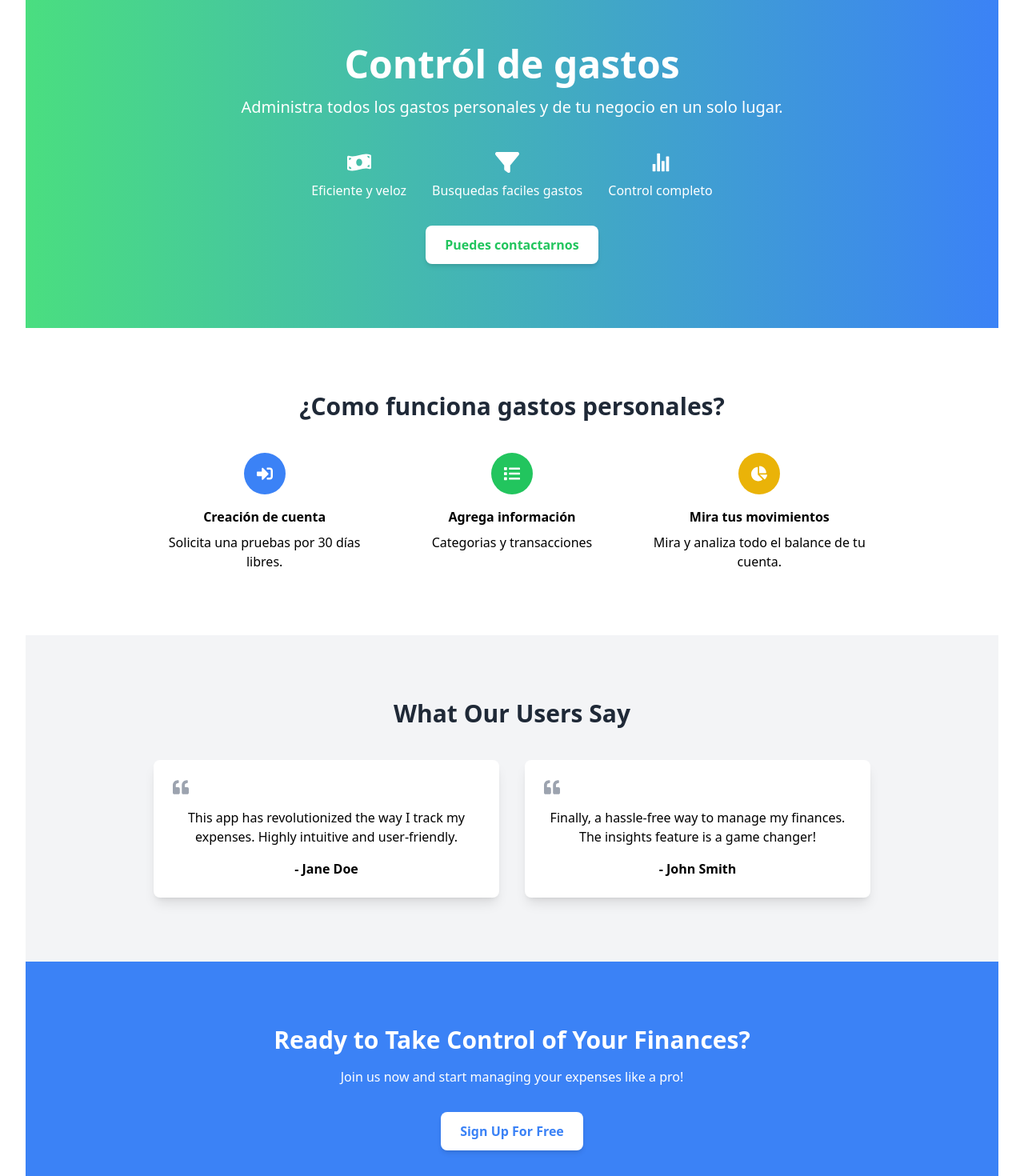
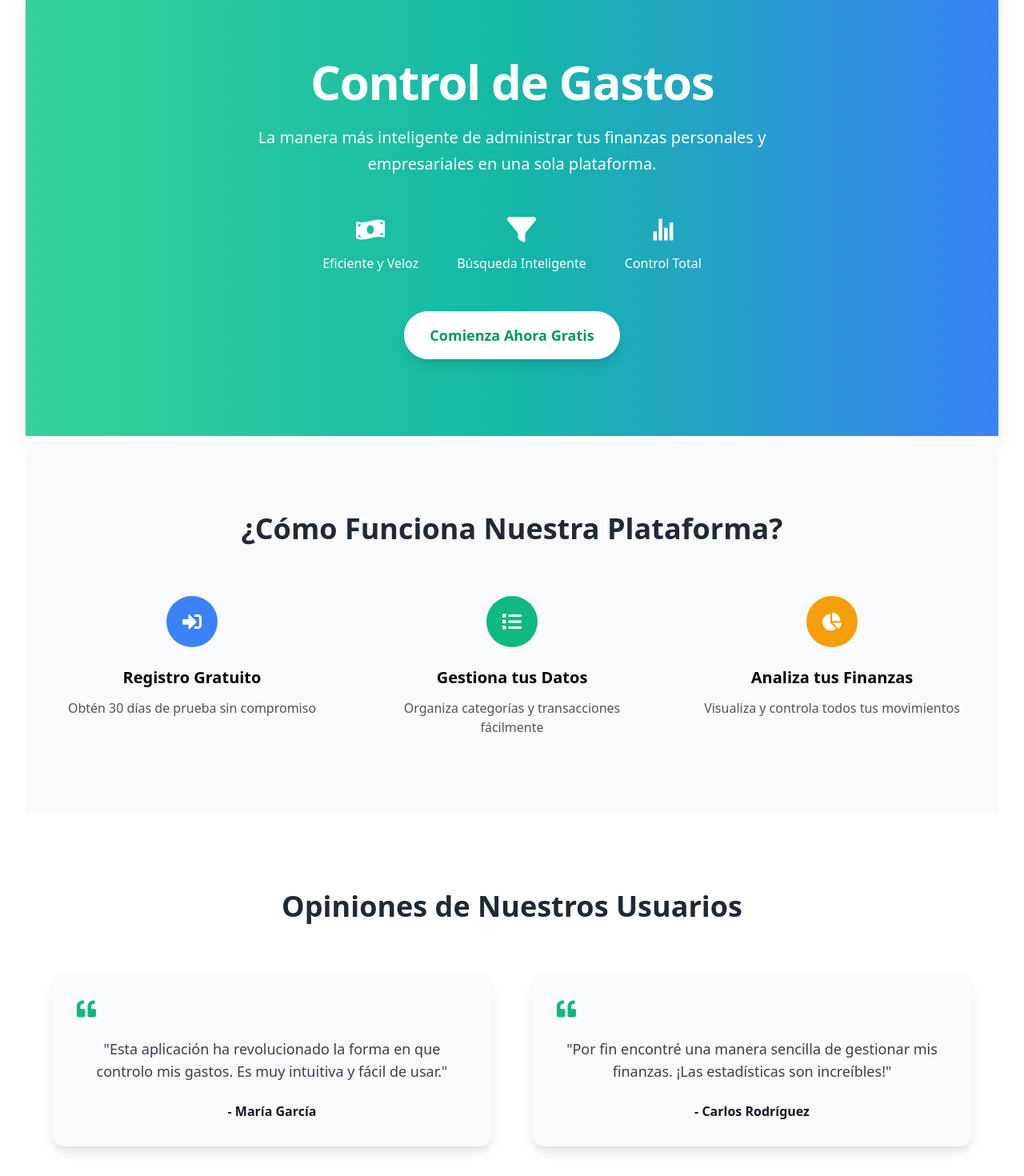
Before and after one commit to arieltecay/app_gastos, a React (Vite) app in the folder app/: page / in a window 1280 px wide. Shown: the part 120-1590 px from the top of the page at 80% size. Built offline with nearby package versions, Linux system fonts and the light colour scheme.

Commit message:
feat: mejorar el componente HeroSection en HomePage.jsx con un diseño más atractivo y contenido optimizado

```diff
--- a/app/src/components/Home/HomePage.jsx
+++ b/app/src/components/Home/HomePage.jsx
@@ -8,113 +8,110 @@ import {
 import { IoIosStats } from "react-icons/io";
 import { FaFilter } from "react-icons/fa6";
 import { Link } from "react-router-dom";
+
 const HeroSection = () => {
   return (
     <>
-            <div className="bg-gradient-to-r from-green-400 to-blue-500 text-white py-20 px-4">
+      {/* Hero Section con gradiente mejorado */}
+      <div className="bg-gradient-to-r from-emerald-400 via-teal-500 to-blue-500 text-white py-24 px-4 shadow-xl">
         <div className="max-w-7xl mx-auto flex flex-col items-center">
-                    {/* Heading */}
-                    <h1 className="text-5xl font-bold text-center">
-                        Contról de gastos
+          <h1 className="text-6xl font-bold text-center tracking-tight">
+            Control de Gastos
           </h1>
 
-                    {/* Subheading */}
-                    <p className="mt-4 text-xl text-center">
-                        Administra todos los gastos personales y de tu negocio en un solo lugar.
+          <p className="mt-6 text-xl text-center max-w-2xl leading-relaxed">
+            La manera más inteligente de administrar tus finanzas personales y empresariales en una sola plataforma.
           </p>
 
-                    {/* Feature Icons */}
-                    <div className="flex space-x-8 mt-10">
-                        <div className="flex flex-col items-center">
-                            <FaMoneyBillWave className="text-3xl" />
-                            <p className="mt-2">Eficiente y veloz</p>
+          {/* Iconos de características con hover effects */}
+          <div className="flex flex-wrap justify-center gap-12 mt-12">
+            <div className="flex flex-col items-center transform hover:scale-105 transition-transform duration-300">
+              <FaMoneyBillWave className="text-4xl text-white" />
+              <p className="mt-3 font-medium">Eficiente y Veloz</p>
             </div>
-                        <div className="flex flex-col items-center">
-                            <FaFilter className="text-3xl" />
-                            <p className="mt-2">Busquedas faciles gastos</p>
+            <div className="flex flex-col items-center transform hover:scale-105 transition-transform duration-300">
+              <FaFilter className="text-4xl text-white" />
+              <p className="mt-3 font-medium">Búsqueda Inteligente</p>
             </div>
-                        <div className="flex flex-col items-center">
-                            <IoIosStats className="text-3xl" />
-                            <p className="mt-2">Control completo</p>
+            <div className="flex flex-col items-center transform hover:scale-105 transition-transform duration-300">
+              <IoIosStats className="text-4xl text-white" />
+              <p className="mt-3 font-medium">Control Total</p>
             </div>
           </div>
 
-                    {/* Call to Action Button */}
+          {/* Botón CTA mejorado */}
           <Link to="/register">
-                        <button className="mt-8 px-6 py-3 bg-white text-green-500 font-semibold rounded-lg shadow-md hover:bg-gray-100 transition duration-300">
-                            Puedes contactarnos
+            <button className="mt-12 px-8 py-4 bg-white text-emerald-600 text-lg font-semibold rounded-full shadow-lg hover:bg-gray-50 hover:shadow-xl transform hover:-translate-y-1 transition-all duration-300">
+              Comienza Ahora Gratis
             </button>
           </Link>
         </div>
       </div>
-            {/* How it works */}
-            <div className="py-20 px-4">
-                <h2 className="text-3xl font-bold text-center text-gray-800">
-                    ¿Como funciona gastos personales?
+      {/* Sección Cómo Funciona */}
+      <div className="py-24 px-4 bg-gray-50">
+        <h2 className="text-4xl font-bold text-center text-gray-800">
+          ¿Cómo Funciona Nuestra Plataforma?
         </h2>
-                <div className="mt-10 max-w-4xl mx-auto grid grid-cols-1 md:grid-cols-3 gap-8">
-                    {/* Step 1 */}
-                    <div className="flex flex-col items-center text-center">
-                        <div className="p-4 rounded-full bg-blue-500 text-white mb-4">
-                            <FaSignInAlt className="text-xl" />
+        <div className="mt-16 max-w-6xl mx-auto grid grid-cols-1 md:grid-cols-3 gap-12">
+          <div className="flex flex-col items-center text-center group">
+            <div className="p-5 rounded-full bg-blue-500 text-white mb-6 group-hover:bg-blue-600 transition-colors duration-300">
+              <FaSignInAlt className="text-2xl" />
             </div>
-                        <h3 className="mb-2 font-semibold">Creación de cuenta</h3>
-                        <p>Solicita una pruebas por 30 días libres.</p>
+            <h3 className="text-xl mb-3 font-semibold">Registro Gratuito</h3>
+            <p className="text-gray-600">Obtén 30 días de prueba sin compromiso</p>
           </div>
-                    {/* Step 2 */}
-                    <div className="flex flex-col items-center text-center">
-                        <div className="p-4 rounded-full bg-green-500 text-white mb-4">
-                            <FaList className="text-xl" />
+          <div className="flex flex-col items-center text-center group">
+            <div className="p-5 rounded-full bg-emerald-500 text-white mb-6 group-hover:bg-emerald-600 transition-colors duration-300">
+              <FaList className="text-2xl" />
             </div>
-                        <h3 className="mb-2 font-semibold">Agrega información</h3>
-                        <p>Categorias y transacciones</p>
+            <h3 className="text-xl mb-3 font-semibold">Gestiona tus Datos</h3>
+            <p className="text-gray-600">Organiza categorías y transacciones fácilmente</p>
           </div>
-                    {/* Step 3 */}
-                    <div className="flex flex-col items-center text-center">
-                        <div className="p-4 rounded-full bg-yellow-500 text-white mb-4">
-                            <FaChartPie className="text-xl" />
+          <div className="flex flex-col items-center text-center group">
+            <div className="p-5 rounded-full bg-amber-500 text-white mb-6 group-hover:bg-amber-600 transition-colors duration-300">
+              <FaChartPie className="text-2xl" />
             </div>
-                        <h3 className="mb-2 font-semibold">Mira tus movimientos</h3>
-                        <p>Mira y analiza todo el balance de tu cuenta.</p>
+            <h3 className="text-xl mb-3 font-semibold">Analiza tus Finanzas</h3>
+            <p className="text-gray-600">Visualiza y controla todos tus movimientos</p>
           </div>
         </div>
       </div>
-            {/* Testimonials */}
-            <div className="bg-gray-100 py-20 px-4">
-                <h2 className="text-3xl font-bold text-center text-gray-800">
-                    What Our Users Say
+      {/* Testimonios */}
+      <div className="bg-white py-24 px-4">
+        <h2 className="text-4xl font-bold text-center text-gray-800">
+          Opiniones de Nuestros Usuarios
         </h2>
-                <div className="mt-10 max-w-4xl mx-auto grid grid-cols-1 md:grid-cols-2 gap-8">
-                    <div className="bg-white p-6 rounded-lg shadow-lg">
-                        <FaQuoteLeft className="text-xl text-gray-400" />
-                        <p className="mt-4">
-                            This app has revolutionized the way I track my expenses. Highly
-                            intuitive and user-friendly.
+        <div className="mt-16 max-w-6xl mx-auto grid grid-cols-1 md:grid-cols-2 gap-12">
+          <div className="bg-gray-50 p-8 rounded-2xl shadow-lg hover:shadow-xl transition-shadow duration-300">
+            <FaQuoteLeft className="text-2xl text-emerald-500" />
+            <p className="mt-6 text-lg text-gray-700">
+              "Esta aplicación ha revolucionado la forma en que controlo mis gastos.
+              Es muy intuitiva y fácil de usar."
             </p>
-                        <p className="mt-4 font-bold">- Jane Doe</p>
+            <p className="mt-6 font-bold text-gray-900">- María García</p>
           </div>
-                    <div className="bg-white p-6 rounded-lg shadow-lg">
-                        <FaQuoteLeft className="text-xl text-gray-400" />
-                        <p className="mt-4">
-                            Finally, a hassle-free way to manage my finances. The insights
-                            feature is a game changer!
+          <div className="bg-gray-50 p-8 rounded-2xl shadow-lg hover:shadow-xl transition-shadow duration-300">
+            <FaQuoteLeft className="text-2xl text-emerald-500" />
+            <p className="mt-6 text-lg text-gray-700">
+              "Por fin encontré una manera sencilla de gestionar mis finanzas.
+              ¡Las estadísticas son increíbles!"
             </p>
-                        <p className="mt-4 font-bold">- John Smith</p>
+            <p className="mt-6 font-bold text-gray-900">- Carlos Rodríguez</p>
           </div>
         </div>
       </div>
-            {/* CTA */}
-            <div className="bg-blue-500 text-white py-20 px-4">
+      {/* CTA Final */}
+      <div className="bg-gradient-to-r from-blue-500 to-emerald-500 text-white py-24 px-4">
         <div className="max-w-4xl mx-auto text-center">
-                    <h2 className="text-3xl font-bold">
-                        Ready to Take Control of Your Finances?
+          <h2 className="text-4xl font-bold">
+            ¿Listo para Tomar el Control de tus Finanzas?
           </h2>
-                    <p className="mt-4">
-                        Join us now and start managing your expenses like a pro!
+          <p className="mt-6 text-xl">
+            Únete ahora y comienza a gestionar tus gastos como un profesional
           </p>
           <Link to="/register">
-                        <button className="mt-8 px-6 py-3 bg-white text-blue-500 font-semibold rounded-lg shadow-md hover:bg-gray-100 transition duration-300">
-                            Sign Up For Free
+            <button className="mt-12 px-8 py-4 bg-white text-blue-600 text-lg font-semibold rounded-full shadow-lg hover:bg-gray-50 hover:shadow-xl transform hover:-translate-y-1 transition-all duration-300">
+              Registrarse Gratis
             </button>
           </Link>
         </div>
```
Lines whose indentation alone changed are shown as unchanged.
